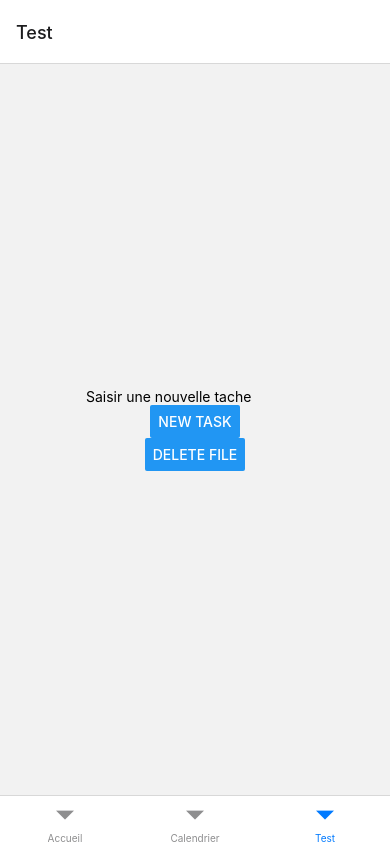
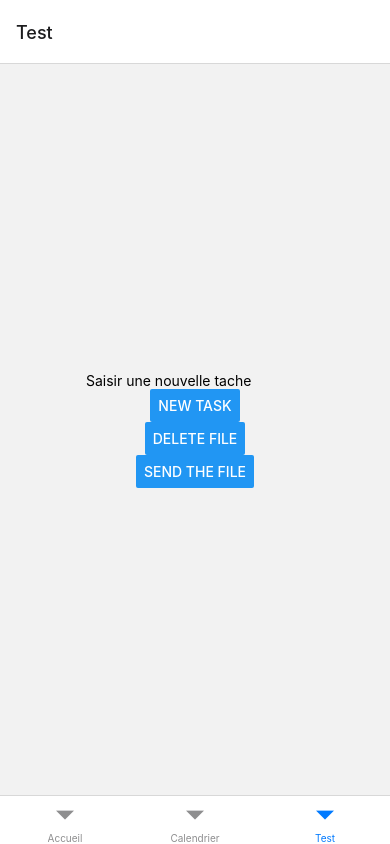
Before and after one commit to Flaimpeur/React_Native, a React Native app in the folder b2-rn/: screen /Test in a window 390 px wide. Built offline with nearby package versions, Linux system fonts and the light colour scheme.

Commit message:
Fonction envoie mail fait mais pas encore fonctionnel

```diff
--- a/b2-rn/views/Test.js
+++ b/b2-rn/views/Test.js
@@ -3,7 +3,7 @@ import { useState } from "react";
 import { Button, StyleSheet, Text, TextInput, View } from "react-native";
 import * as FileSystem from 'expo-file-system';
 import { writefile, deleteFile } from '../components/addContent/';
-// import deleteFile from '/components/addContent';
+import sendFileOnEmail from '../components/sendMail/'
 
 function Test() {
 
@@ -18,6 +18,13 @@ function Test() {
         await deleteFile('file.txt')
     }
 
+    const sendEmailTodoHandler = async () => {
+        // const fileContent = await FileSystem.readAsStringAsync(FileSystem.documentDirectory + 'file.txt')
+        // console.log(fileContent)
+        // console.log('LAAAAAAAAAAAAAAAAAAAAAAAAAAAAAAAAAAAAAAAA', FileSystem.documentDirectory + 'file.txt')
+        await sendFileOnEmail(FileSystem.documentDirectory + 'file.txt')
+    }
+
     return (
         <View style={{flex: 1, justifyContent: 'center', alignItems: 'center'}}>
             <TextInput value={enteredTodo} onChangeText={(value) => {setEnteredTodo(value)}} placeholder="Saisir une nouvelle tache" />
@@ -27,6 +34,9 @@ function Test() {
             <Button
                 onPress={deleteTodoHandler}
                 title='Delete File' />
+            <Button
+                onPress={sendEmailTodoHandler}
+                title='Send the file' />
         </View>
     )
 }
```
Also changed, not shown: b2-rn/components/sendMail.js (+16 -1 lines), b2-rn/package.json (+4 -4 lines), 1 other file (tests, documents, lock files or other folders).
